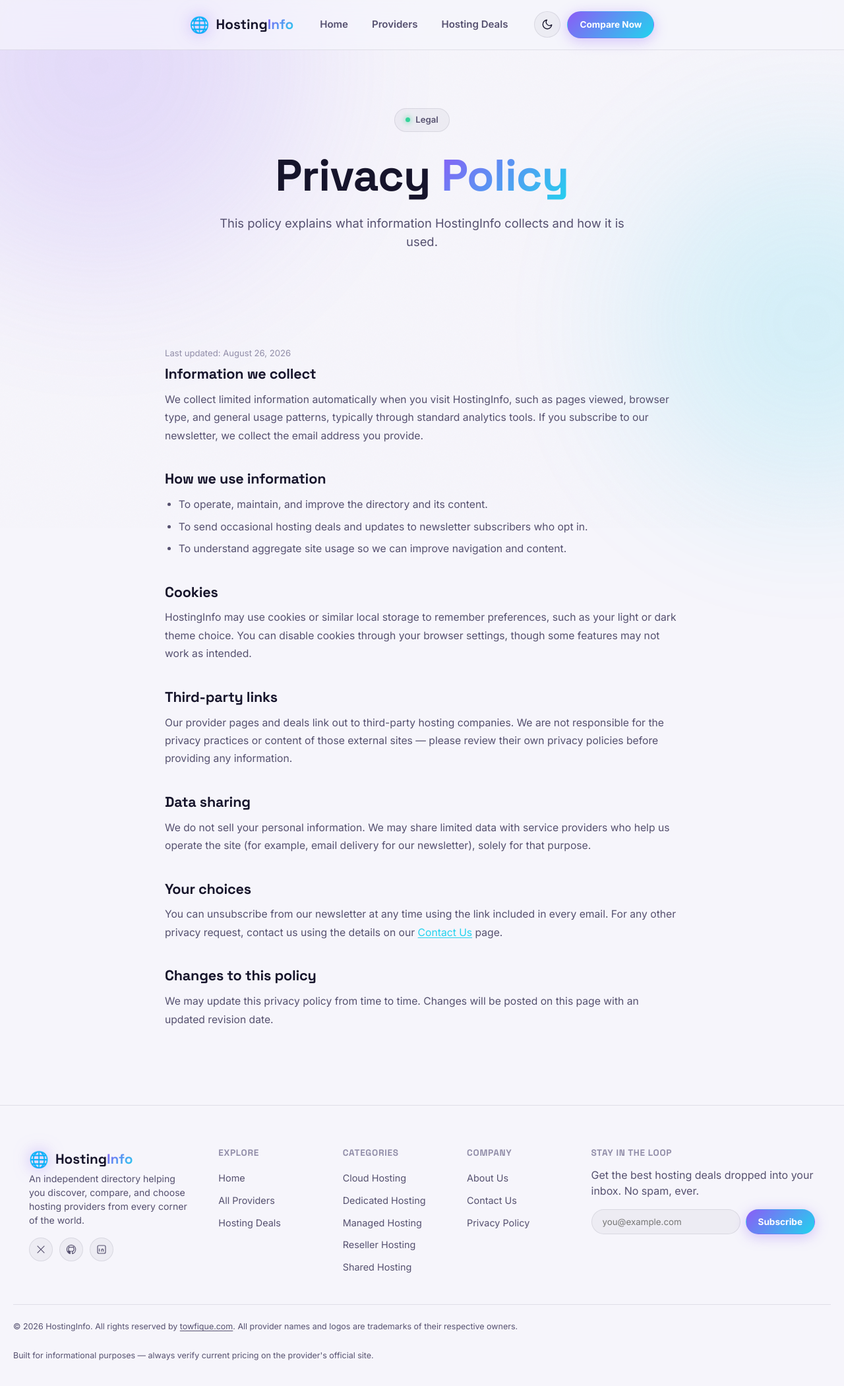
After one commit to Towfique-Ahmed/hostinginfo, a PHP site: page /privacy-policy in a window 1280 px wide. The commit adds this page. Shown: the whole page at 66% size. Run offline with PHP 8.4, Linux system fonts and the light colour scheme.

Commit message:
Add About, Contact, and Privacy Policy pages with footer links
Adds a Company footer column linking to the three new pages, wires up
routing for hosts that funnel every request through index.php, and adds
the footer copyright/attribution line crediting towfique.com.

Co-Authored-By: Claude Sonnet 5 <noreply@anthropic.com>
Claude-Session: https://claude.ai/code/session_01EFPUhcKoqeRDwaPDFTVzmh

```diff
--- a/assets/css/style.css
+++ b/assets/css/style.css
@@ -480,7 +480,7 @@ ul { list-style: none; margin: 0; padding: 0; }
    Footer
    ========================================================================== */
 .site-footer { position: relative; z-index: 1; border-top: 1px solid var(--border); padding: 64px 0 0; margin-top: 60px; }
-.footer-grid { display: grid; grid-template-columns: 1.6fr 1fr 1fr 1.4fr; gap: 40px; padding-bottom: 40px; }
+.footer-grid { display: grid; grid-template-columns: 1.5fr 0.9fr 0.9fr 0.9fr 1.3fr; gap: 40px; padding-bottom: 40px; }
 .footer-brand p { font-size: 0.88rem; max-width: 320px; }
 .footer-socials { display: flex; gap: 10px; margin-top: 16px; }
 .footer-socials a { width: 36px; height: 36px; border-radius: 50%; background: var(--surface); border: 1px solid var(--border); display: flex; align-items: center; justify-content: center; }
@@ -492,6 +492,34 @@ ul { list-style: none; margin: 0; padding: 0; }
 .newsletter-form input { flex: 1; min-width: 0; background: var(--surface); border: 1px solid var(--border); border-radius: var(--radius-full); padding: 10px 16px; color: var(--text); font-family: inherit; }
 .newsletter-note { font-size: 0.78rem; color: var(--success); min-height: 1em; margin-top: 8px; }
 .footer-bottom { display: flex; justify-content: space-between; gap: 12px; flex-wrap: wrap; padding: 24px 0; border-top: 1px solid var(--border); font-size: 0.78rem; color: var(--text-dimmer); }
+.footer-bottom a { color: var(--text-dim); text-decoration: underline; text-underline-offset: 2px; }
+.footer-bottom a:hover { color: var(--accent2); }
+
+/* ==========================================================================
+   Static content pages (About, Contact, Privacy Policy)
+   ========================================================================== */
+.legal-content { max-width: 780px; margin: 0 auto; }
+.legal-content h2 { font-size: 1.35rem; margin: 40px 0 12px; }
+.legal-content h2:first-of-type { margin-top: 0; }
+.legal-content p, .legal-content li { color: var(--text-dim); font-size: 0.98rem; line-height: 1.75; }
+.legal-content ul { margin: 0 0 1em; padding-left: 1.3em; list-style: disc; }
+.legal-content li { margin-bottom: 6px; }
+.legal-content a { color: var(--accent2); text-decoration: underline; text-underline-offset: 2px; }
+.legal-content .legal-updated { color: var(--text-dimmer); font-size: 0.82rem; margin-bottom: 8px; }
+
+.contact-grid { display: grid; grid-template-columns: repeat(3, 1fr); gap: 24px; }
+.contact-card {
+    display: block; background: var(--surface); border: 1px solid var(--border); border-radius: var(--radius-md);
+    padding: 28px 24px; transition: border-color 0.2s ease, transform 0.2s ease;
+}
+a.contact-card:hover { border-color: var(--border-strong); transform: translateY(-3px); }
+.contact-card__icon { font-size: 1.8rem; display: block; margin-bottom: 14px; }
+.contact-card h3 { font-size: 1.05rem; margin-bottom: 8px; }
+.contact-card p { font-size: 0.92rem; margin: 0; }
+
+@media (max-width: 760px) {
+    .contact-grid { grid-template-columns: 1fr; }
+}
 
 /* ==========================================================================
    Toast
--- a/includes/footer.php
+++ b/includes/footer.php
@@ -36,6 +36,13 @@
             <?php endforeach; ?>
         </div>
 
+        <div class="footer-col">
+            <h4>Company</h4>
+            <a href="<?= url('about') ?>">About Us</a>
+            <a href="<?= url('contact') ?>">Contact Us</a>
+            <a href="<?= url('privacy-policy') ?>">Privacy Policy</a>
+        </div>
+
         <div class="footer-col footer-col--newsletter">
             <h4>Stay in the loop</h4>
             <p>Get the best hosting deals dropped into your inbox. No spam, ever.</p>
@@ -48,7 +55,7 @@
     </div>
 
     <div class="container footer-bottom">
-        <p>&copy; <?= date('Y') ?> HostingInfo. All provider names and logos are trademarks of their respective owners.</p>
+        <p>&copy; <?= date('Y') ?> HostingInfo. All rights reserved by <a href="https://towfique.com" target="_blank" rel="noopener noreferrer">towfique.com</a>. All provider names and logos are trademarks of their respective owners.</p>
         <p>Built for informational purposes — always verify current pricing on the provider's official site.</p>
     </div>
 </footer>
--- /dev/null
+++ b/privacy-policy.php
@@ -0,0 +1,54 @@
+<?php
+declare(strict_types=1);
+require_once __DIR__ . '/includes/functions.php';
+
+$active_nav = 'privacy';
+
+$page_title = 'Privacy Policy | HostingInfo';
+$page_description = 'Read the HostingInfo privacy policy to understand what information we collect, how it is used, and your choices.';
+
+require __DIR__ . '/includes/header.php';
+?>
+
+<section class="hero">
+    <div class="container">
+        <span class="hero__eyebrow"><span class="dot"></span> Legal</span>
+        <h1>Privacy <span class="gradient-text">Policy</span></h1>
+        <p class="lead">This policy explains what information HostingInfo collects and how it is used.</p>
+    </div>
+</section>
+
+<section class="section section--tight">
+    <div class="container">
+        <div class="legal-content reveal">
+            <p class="legal-updated">Last updated: <?= date('F j, Y') ?></p>
+
+            <h2>Information we collect</h2>
+            <p>We collect limited information automatically when you visit HostingInfo, such as pages viewed, browser type, and general usage patterns, typically through standard analytics tools. If you subscribe to our newsletter, we collect the email address you provide.</p>
+
+            <h2>How we use information</h2>
+            <ul>
+                <li>To operate, maintain, and improve the directory and its content.</li>
+                <li>To send occasional hosting deals and updates to newsletter subscribers who opt in.</li>
+                <li>To understand aggregate site usage so we can improve navigation and content.</li>
+            </ul>
+
+            <h2>Cookies</h2>
+            <p>HostingInfo may use cookies or similar local storage to remember preferences, such as your light or dark theme choice. You can disable cookies through your browser settings, though some features may not work as intended.</p>
+
+            <h2>Third-party links</h2>
+            <p>Our provider pages and deals link out to third-party hosting companies. We are not responsible for the privacy practices or content of those external sites — please review their own privacy policies before providing any information.</p>
+
+            <h2>Data sharing</h2>
+            <p>We do not sell your personal information. We may share limited data with service providers who help us operate the site (for example, email delivery for our newsletter), solely for that purpose.</p>
+
+            <h2>Your choices</h2>
+            <p>You can unsubscribe from our newsletter at any time using the link included in every email. For any other privacy request, contact us using the details on our <a href="<?= url('contact') ?>">Contact Us</a> page.</p>
+
+            <h2>Changes to this policy</h2>
+            <p>We may update this privacy policy from time to time. Changes will be posted on this page with an updated revision date.</p>
+        </div>
+    </div>
+</section>
+
+<?php require __DIR__ . '/includes/footer.php'; ?>
--- a/sitemap.php
+++ b/sitemap.php
@@ -13,6 +13,9 @@ $urls = [
     ['loc' => $base . url(''), 'changefreq' => 'daily', 'priority' => '1.0'],
     ['loc' => $base . url('providers'), 'changefreq' => 'daily', 'priority' => '0.9'],
     ['loc' => $base . url('deals'), 'changefreq' => 'daily', 'priority' => '0.9'],
+    ['loc' => $base . url('about'), 'changefreq' => 'monthly', 'priority' => '0.4'],
+    ['loc' => $base . url('contact'), 'changefreq' => 'monthly', 'priority' => '0.4'],
+    ['loc' => $base . url('privacy-policy'), 'changefreq' => 'yearly', 'priority' => '0.2'],
 ];
 
 foreach (get_providers() as $provider) {
```
Also changed, not shown: about.php (added, +42 -0 lines), contact.php (added, +43 -0 lines), index.php (+12 -0 lines).
